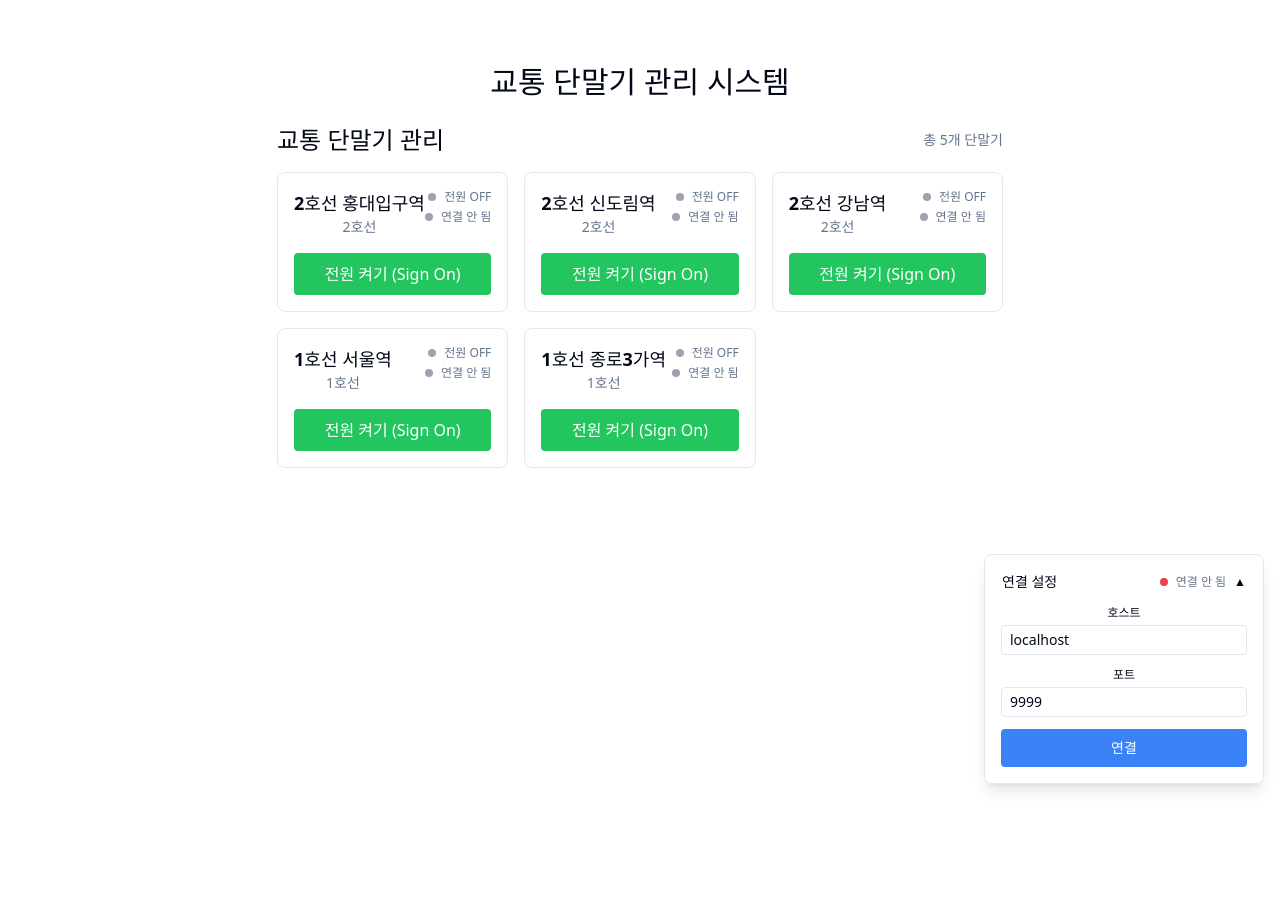
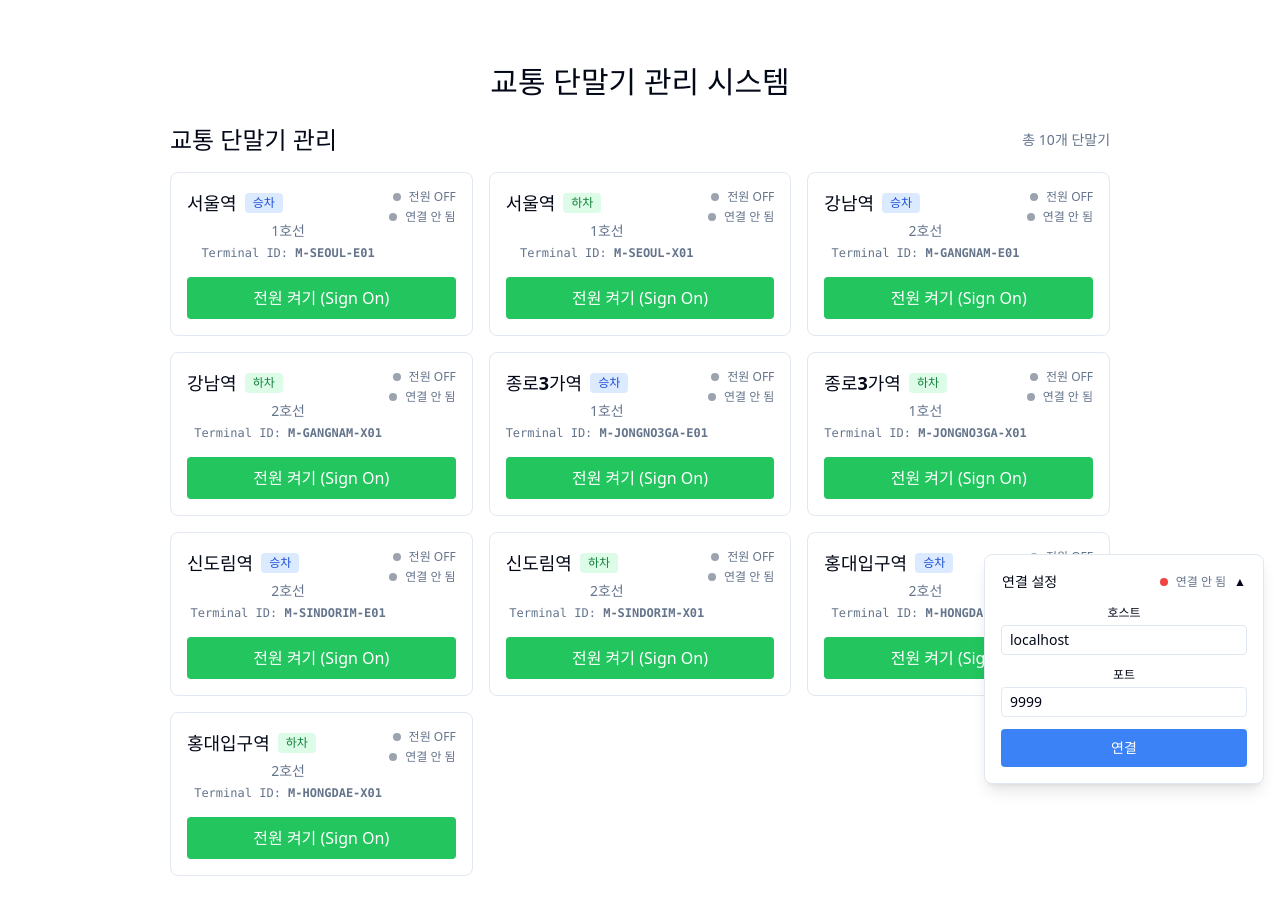
Before and after one commit to connieya/terminal-simulator-gui, a React (Vite) app: page / in a window 1280 px wide. Shown: the top 914 px of the page. Before the commit the page ends 864 px from the top, so only its background shows below. Built offline with nearby package versions, Linux system fonts and the light colour scheme.

Commit message:
feat: Update terminal data structure and enhance command handling in TCP client for improved terminal management

```diff
--- a/dist-electron/electron/tcpClient.js
+++ b/dist-electron/electron/tcpClient.js
@@ -73,7 +73,7 @@ export class TcpClient {
             case 'echo-test':
                 return 'echo-test-tps';
             case 'sync':
-                return 'sync-tps';
+                return 'sync-tms';
             case 'card_tap':
                 // 카드 탭 명령어는 추가 파라미터가 필요할 수 있음
                 return 'card-tap-tps'; // 필요시 수정
--- a/electron/tcpClient.ts
+++ b/electron/tcpClient.ts
@@ -86,7 +86,7 @@ export class TcpClient {
       case 'echo-test':
         return 'echo-test-tps'
       case 'sync':
-        return 'sync-tps'
+        return 'sync-tms'
       case 'card_tap':
         // 카드 탭 명령어는 추가 파라미터가 필요할 수 있음
         return 'card-tap-tps' // 필요시 수정
--- a/shared/types.ts
+++ b/shared/types.ts
@@ -12,12 +12,17 @@ export type CardTapCommand = {
   cardData?: string // 카드 데이터 (선택적, 없으면 랜덤 생성)
 }
 
+// 단말기 타입 (승차/하차)
+export type TerminalType = 'entry' | 'exit' // entry: 승차, exit: 하차
+
 // 단말기 정보
 export type TerminalInfo = {
   id: string
+  terminalId: string // Terminal ID (예: "T001", "T002")
   name: string // 예: "2호선 홍대입구역"
   line?: string // 예: "2호선"
   station?: string // 예: "홍대입구역"
+  type: TerminalType // 'entry': 승차, 'exit': 하차
   isPoweredOn: boolean
   isConnected: boolean
   lastCommandTime?: number
--- a/src/components/TerminalCard.tsx
+++ b/src/components/TerminalCard.tsx
@@ -28,7 +28,7 @@ export function TerminalCard({ terminal }: TerminalCardProps) {
       const commandType = terminal.isPoweredOn ? 'signoff' : 'signon'
       const response = await tcpClient.sendCommand({
         type: commandType,
-        terminalId: terminal.id,
+        terminalId: terminal.terminalId,
       })
 
       if (response.success) {
@@ -58,7 +58,7 @@ export function TerminalCard({ terminal }: TerminalCardProps) {
 
       const response = await tcpClient.sendCommand({
         type: 'echo-test',
-        terminalId: terminal.id,
+        terminalId: terminal.terminalId,
       })
 
       if (response.success) {
@@ -88,7 +88,7 @@ export function TerminalCard({ terminal }: TerminalCardProps) {
 
       const response = await tcpClient.sendCommand({
         type: 'sync',
-        terminalId: terminal.id,
+        terminalId: terminal.terminalId,
       })
 
       if (response.success) {
@@ -111,11 +111,25 @@ export function TerminalCard({ terminal }: TerminalCardProps) {
     <div className="border rounded-lg p-4 bg-card hover:shadow-lg transition-shadow">
       {/* 단말기 헤더 */}
       <div className="flex items-start justify-between mb-4">
-        <div>
-          <h3 className="text-lg font-semibold text-foreground">{terminal.name}</h3>
-          {terminal.line && (
-            <p className="text-sm text-muted-foreground">{terminal.line}</p>
-          )}
+        <div className="flex-1">
+          <div className="flex items-center gap-2 mb-1">
+            <h3 className="text-lg font-semibold text-foreground">{terminal.name}</h3>
+            <span className={`px-2 py-0.5 text-xs font-medium rounded ${
+              terminal.type === 'entry'
+                ? 'bg-blue-100 text-blue-700 dark:bg-blue-900 dark:text-blue-300'
+                : 'bg-green-100 text-green-700 dark:bg-green-900 dark:text-green-300'
+            }`}>
+              {terminal.type === 'entry' ? '승차' : '하차'}
+            </span>
+          </div>
+          <div className="space-y-1">
+            {terminal.line && (
+              <p className="text-sm text-muted-foreground">{terminal.line}</p>
+            )}
+            <p className="text-xs font-mono text-muted-foreground">
+              Terminal ID: <span className="font-semibold">{terminal.terminalId}</span>
+            </p>
+          </div>
         </div>
 
         {/* 상태 표시 */}
--- a/src/stores/terminalStore.ts
+++ b/src/stores/terminalStore.ts
@@ -10,13 +10,97 @@ interface TerminalStore {
   setTerminalConnected: (id: string, isConnected: boolean) => void
 }
 
-// 기본 단말기 데이터 (예시)
+// 기본 단말기 데이터 (DB 쿼리 기반)
 const defaultTerminals: Omit<TerminalInfo, 'isPoweredOn' | 'isConnected'>[] = [
-  { id: 'terminal-1', name: '2호선 홍대입구역', line: '2호선', station: '홍대입구역' },
-  { id: 'terminal-2', name: '2호선 신도림역', line: '2호선', station: '신도림역' },
-  { id: 'terminal-3', name: '2호선 강남역', line: '2호선', station: '강남역' },
-  { id: 'terminal-4', name: '1호선 서울역', line: '1호선', station: '서울역' },
-  { id: 'terminal-5', name: '1호선 종로3가역', line: '1호선', station: '종로3가역' },
+  // 서울역
+  {
+    id: 'terminal-seoul-entry',
+    terminalId: 'M-SEOUL-E01',
+    name: '서울역',
+    line: '1호선',
+    station: '서울역',
+    type: 'entry' // 승차
+  },
+  {
+    id: 'terminal-seoul-exit',
+    terminalId: 'M-SEOUL-X01',
+    name: '서울역',
+    line: '1호선',
+    station: '서울역',
+    type: 'exit' // 하차
+  },
+
+  // 강남역
+  {
+    id: 'terminal-gangnam-entry',
+    terminalId: 'M-GANGNAM-E01',
+    name: '강남역',
+    line: '2호선',
+    station: '강남역',
+    type: 'entry' // 승차
+  },
+  {
+    id: 'terminal-gangnam-exit',
+    terminalId: 'M-GANGNAM-X01',
+    name: '강남역',
+    line: '2호선',
+    station: '강남역',
+    type: 'exit' // 하차
+  },
+
+  // 종로3가역
+  {
+    id: 'terminal-jongno3ga-entry',
+    terminalId: 'M-JONGNO3GA-E01',
+    name: '종로3가역',
+    line: '1호선',
+    station: '종로3가역',
+    type: 'entry' // 승차
+  },
+  {
+    id: 'terminal-jongno3ga-exit',
+    terminalId: 'M-JONGNO3GA-X01',
+    name: '종로3가역',
+    line: '1호선',
+    station: '종로3가역',
+    type: 'exit' // 하차
+  },
+
+  // 신도림역
+  {
+    id: 'terminal-sindorim-entry',
+    terminalId: 'M-SINDORIM-E01',
+    name: '신도림역',
+    line: '2호선',
+    station: '신도림역',
+    type: 'entry' // 승차
+  },
+  {
+    id: 'terminal-sindorim-exit',
+    terminalId: 'M-SINDORIM-X01',
+    name: '신도림역',
+    line: '2호선',
+    station: '신도림역',
+    type: 'exit' // 하차
+  },
+
+  // 홍대입구역
+  {
+    id: 'terminal-hongdae-entry',
+    terminalId: 'M-HONGDAE-E01',
+    name: '홍대입구역',
+    line: '2호선',
+    station: '홍대입구역',
+    type: 'entry' // 승차
+  },
+  {
+    id: 'terminal-hongdae-exit',
+    terminalId: 'M-HONGDAE-X01',
+    name: '홍대입구역',
+    line: '2호선',
+    station: '홍대입구역',
+    type: 'exit' // 하차
+  },
 ]
 
 export const useTerminalStore = create<TerminalStore>((set) => ({
```
